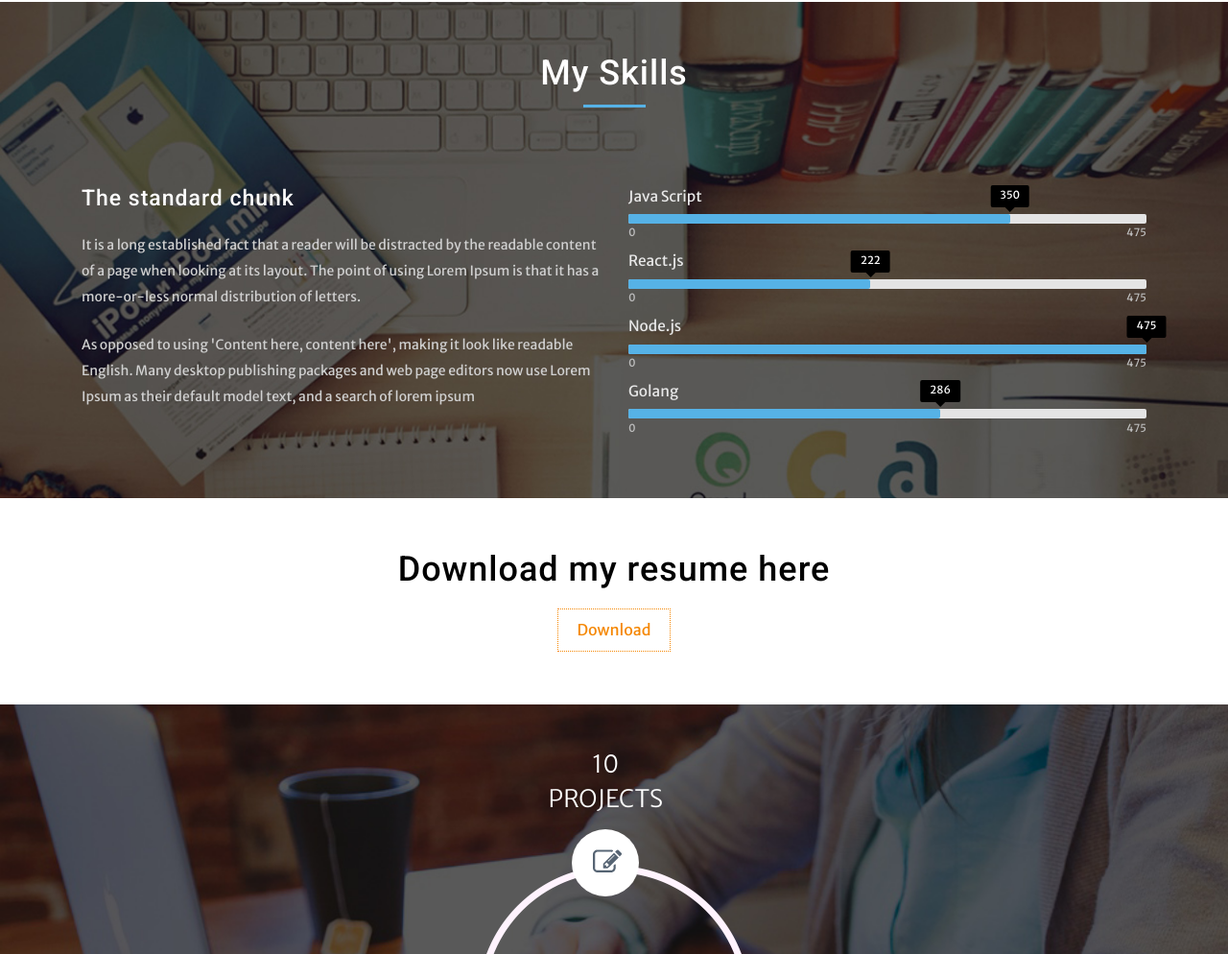
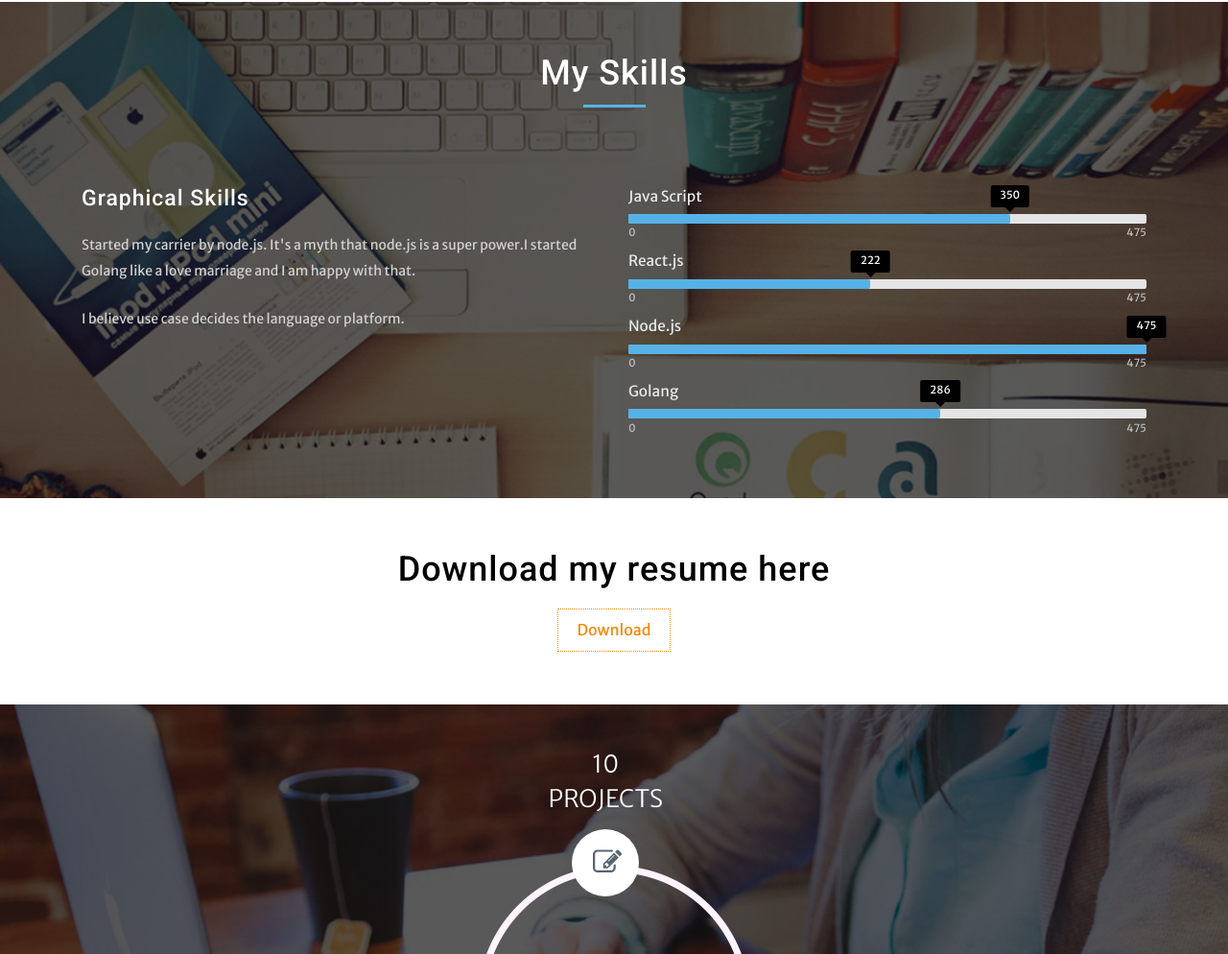
Before and after one commit to kamorahul/rahulmean.github.io, a plain HTML site: page index.html in a window 1280 px wide. Shown: the part 784-1778 px from the top of the page at 96% size. Drawn offline with Linux system fonts and the light colour scheme.

Commit message:
project  numer changes

```diff
--- a/index.html
+++ b/index.html
@@ -79,9 +79,9 @@
 		<h3>My Skills</h3>
 		<label class="line"></label>
 			<div class="col-md-6 skills-left">
-				<h4>The standard chunk</h4>
-				<p>It is a long established fact that a reader will be distracted by the readable content of a page when looking at its layout. The point of using Lorem Ipsum is that it has a more-or-less normal distribution of letters.</p>
-				<p>As opposed to using 'Content here, content here', making it look like readable English. Many desktop publishing packages and web page editors now use Lorem Ipsum as their default model text, and a search of lorem ipsum</p>
+				<h4>Graphical Skills</h4>
+				<p>Started my carrier by node.js. It's a myth that node.js is a super power.I started Golang like a love marriage and I am happy with that. </p>
+				<p>I believe use case decides the language or platform.</p>
 			</div>
 			<div class="col-md-6 skills-right">
 				<div class="bar_group">
```
Also changed, not shown: 1 other file.
